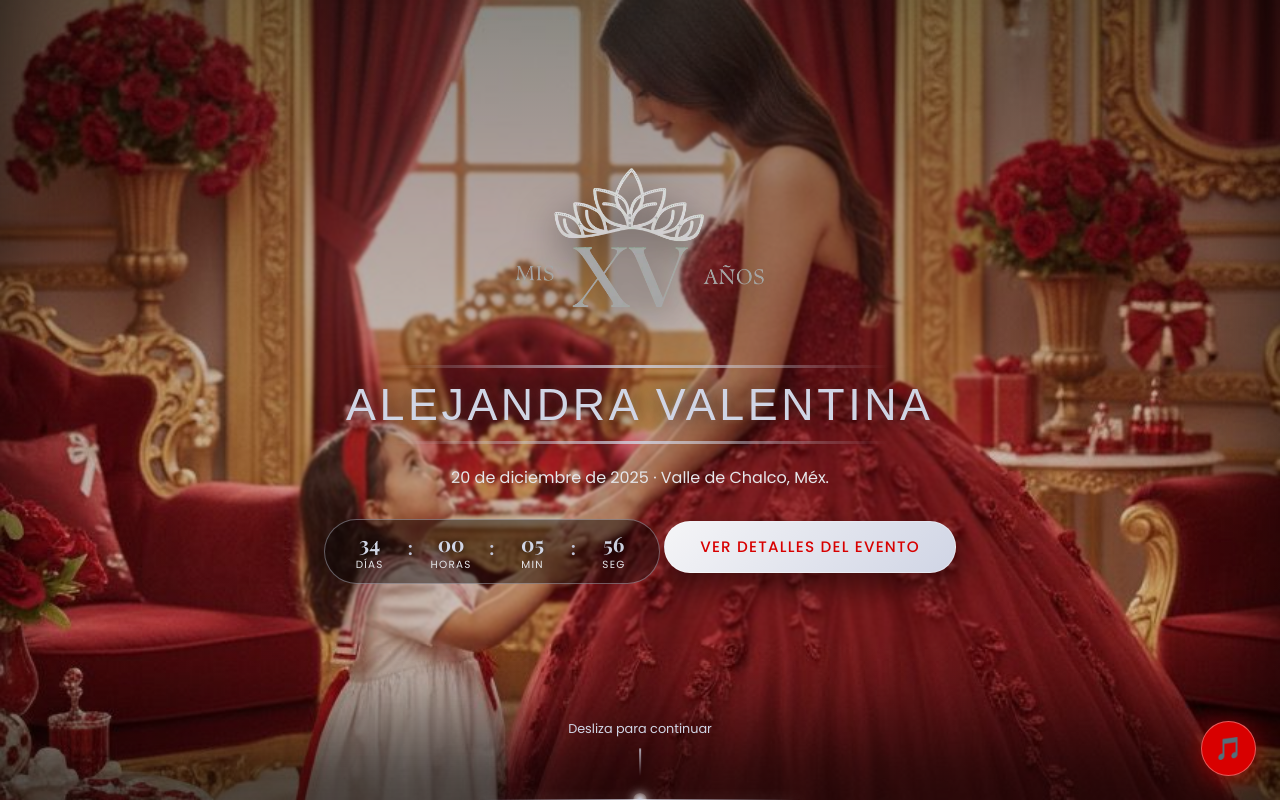
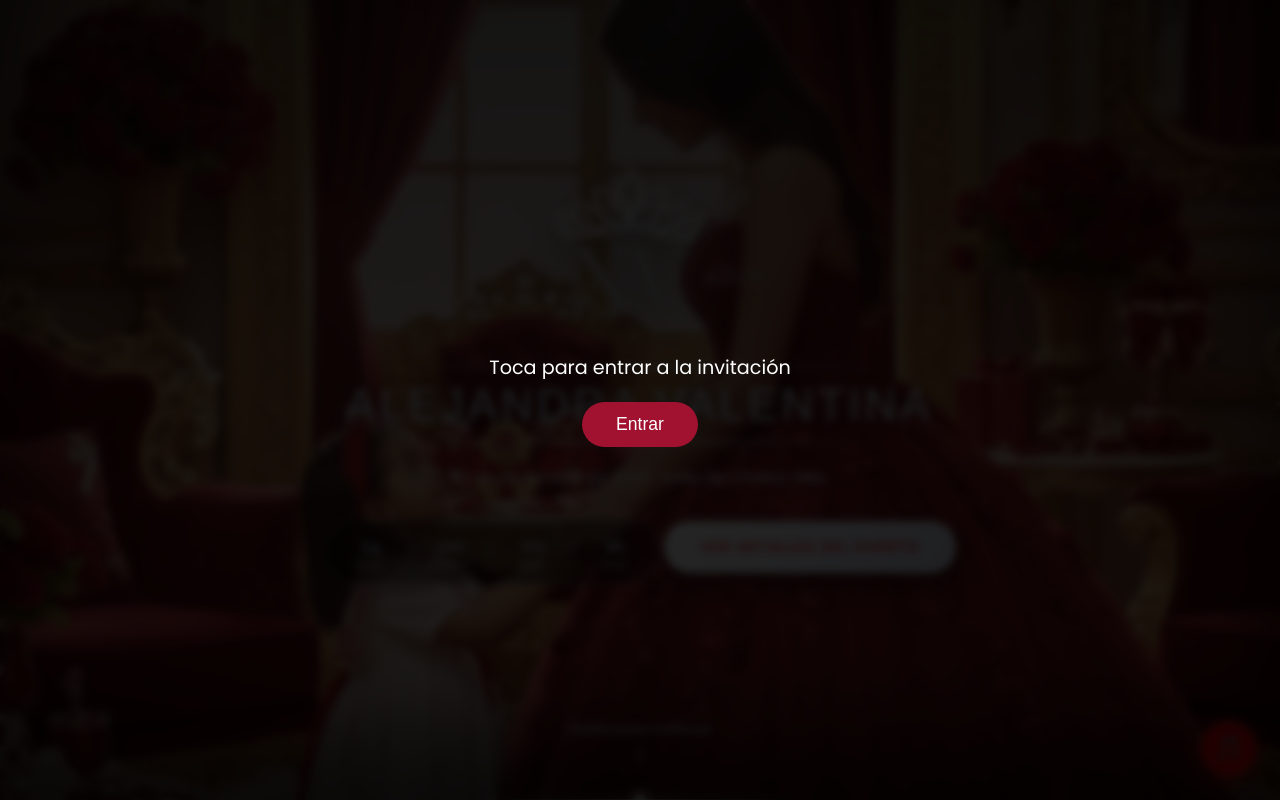
Before and after one commit to illustrapanicko-dotcom/Invitaci-n-VX-a-os, a plain HTML site: page index.html in a window 1280 px wide. Shown: the top 800 px of the page. Drawn offline with nearby package versions, Linux system fonts and the light colour scheme; a web font is replaced by a local one.

Commit message:
musica automatica

```diff
--- a/index.html
+++ b/index.html
@@ -19,6 +19,13 @@
   <link rel="stylesheet" href="styles.css" />
 </head>
 <body>
+  <div id="welcome-overlay" class="welcome-overlay">
+    <div class="welcome-box">
+      <p class="welcome-text">Toca para entrar a la invitación</p>
+      <button id="enter-btn" class="welcome-btn">Entrar</button>
+    </div>
+  </div>
+
   <main>
 
     <!-- BOTÓN / CONTROL DE MÚSICA -->
@@ -521,6 +528,21 @@
     }
 
 
+    const enterBtn = document.getElementById("enter-btn");
+const welcomeOverlay = document.getElementById("welcome-overlay");
+
+enterBtn.addEventListener("click", () => {
+
+  audio.play().then(() => {
+    isPlaying = true;
+    musicBtn.classList.add("active");
+  });
+
+  welcomeOverlay.style.opacity = "0";
+  setTimeout(() => welcomeOverlay.style.display = "none", 500);
+});
+
+
   </script>
 </body>
 </html>
--- a/styles.css
+++ b/styles.css
@@ -1127,3 +1127,39 @@ body {
   50%  { transform: scale(1); opacity: 1; }
   100% { transform: scale(0.4); opacity: .4; }
 }
+
+.welcome-overlay {
+  position: fixed;
+  inset: 0;
+  background: rgba(0, 0, 0, 0.85);
+  display: flex;
+  align-items: center;
+  justify-content: center;
+  z-index: 9999;
+  backdrop-filter: blur(4px);
+}
+
+.welcome-box {
+  text-align: center;
+  color: white;
+}
+
+.welcome-text {
+  font-size: 1.2rem;
+  margin-bottom: 1.2rem;
+}
+
+.welcome-btn {
+  background: #a11230;
+  color: white;
+  padding: 12px 34px;
+  font-size: 1.1rem;
+  border: none;
+  border-radius: 40px;
+  cursor: pointer;
+  transition: 0.3s;
+}
+
+.welcome-btn:hover {
+  background: #c41a3b;
+}
```
